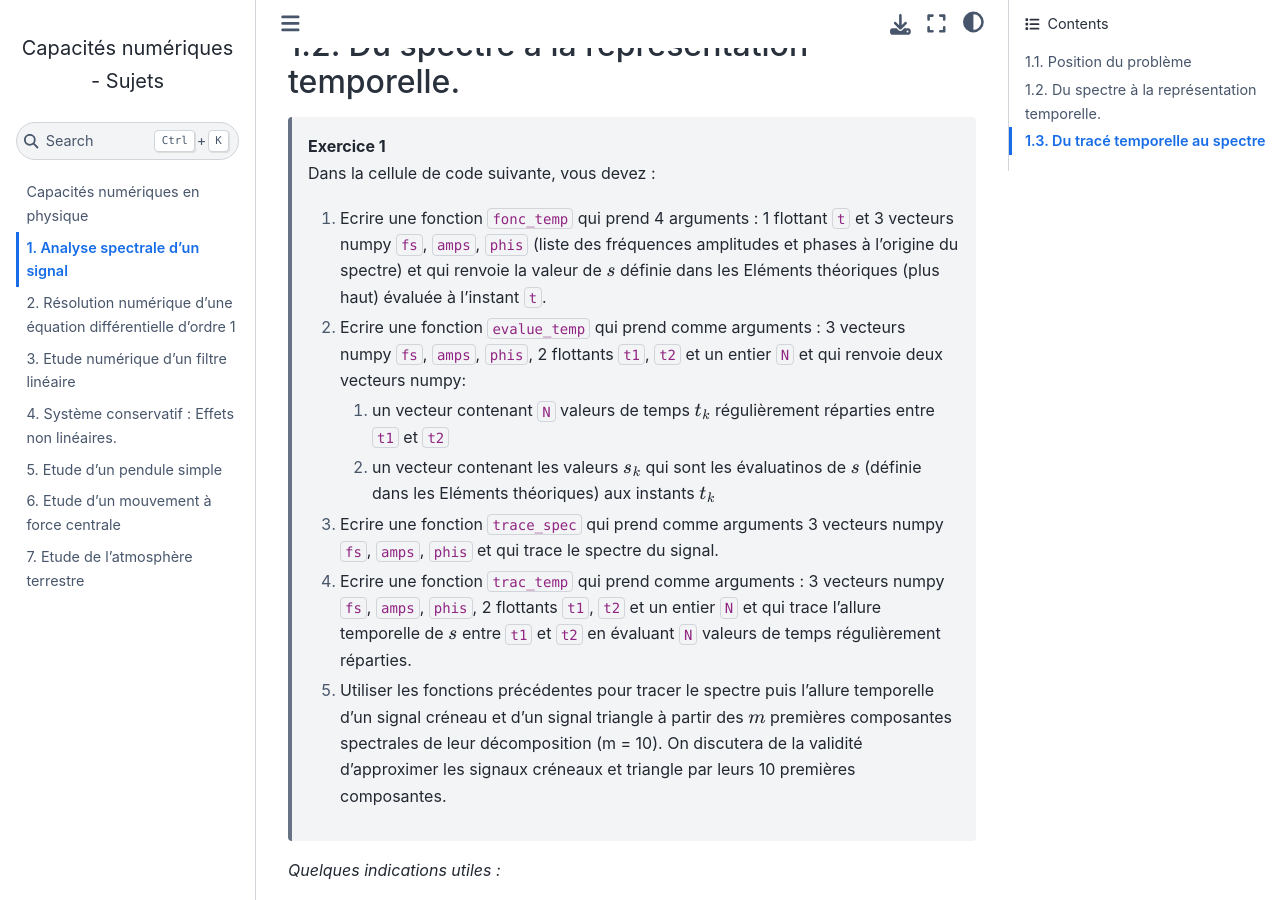
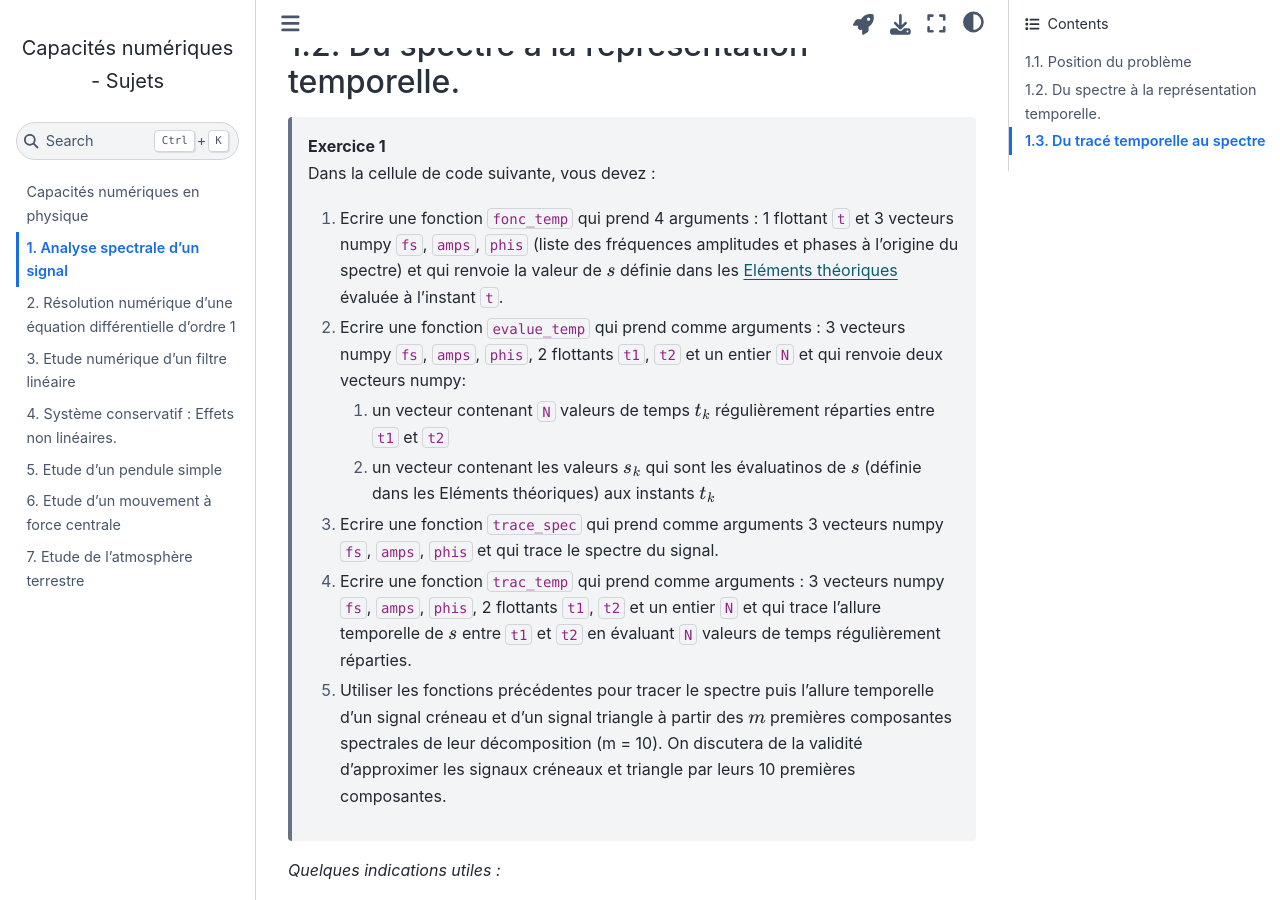
Before and after one commit to pcsi3physiquestan/capacites_numeriques_sources, a Jupyter Book: the page built from signal_fourier.md, in a window 1280 px wide and 900 px high, scrolled down 2442 px. Built offline with Jupyter Book 1.0.4 settings and Sphinx 7.4.7 and the Sphinx Book theme 1.1.4, drawn with Linux system fonts in a browser that asks for light colours; part of the change alters nothing that is shown.

```diff
--- a/_config.yml
+++ b/_config.yml
@@ -65,17 +65,18 @@ latex:
 
 #######################################################################################
 # Launch button settings
-# launch_buttons:
-#  notebook_interface        : classic  # The interface interactive links will activate ["classic", "jupyterlab"]
+launch_buttons:
+ notebook_interface        : classic  # The interface interactive links will activate ["classic", "jupyterlab"]
+ thebe                     : true  # Add a thebe button to pages (requires the repository to run on Binder)
+ colab_url                 : "https://colab.research.google.com" # The URL of Google Colab (https://colab.research.google.com)
 #  binderhub_url             : https://mybinder.org  # The URL of the BinderHub (e.g., https://mybinder.org)
 #  jupyterhub_url            : ""  # The URL of the JupyterHub (e.g., https://datahub.berkeley.edu)
-#  thebe                     : false  # Add a thebe button to pages (requires the repository to run on Binder)
-#  colab_url                 : "https://colab.research.google.com" # The URL of Google Colab (https://colab.research.google.com)
 
-# repository:
-#  url                       : https://github.com/pcsi3physiquestan/tp2_optique_sources  # The URL to your book's repository
-#  path_to_book              : ""  # A path to your book's folder, relative to the repository root.
-#  branch                    : master  # Which branch of the repository should be used when creating links
+repository:
+ url                       : https://github.com/pcsi3physiquestan/capacites_numeriques_source  # The URL to your book's repository
+ path_to_book              : ""  # A path to your book's folder, relative to the repository root.
+ branch                    : main  # Which branch of the repository should be used when creating links
+
 
 #######################################################################################
 # Advanced and power-user settings
--- a/signal_fourier.md
+++ b/signal_fourier.md
@@ -26,6 +26,7 @@ Dans cette séance, vous allez apprendre à :
 
 ## Position du problème
 
+(theoriques)=
 ### Eléments théoriques
 On rappelle que le __spectre__ d'un signal est sa décomposition en somme de sinusoïdes où l'on donne : la _fréquence_ ($f_i$), l'_amplitude_ $(A_i)$ et la _phase à l'origine_ ($\phi_i$) de chaque sinusoïde de la décomposition :
 
@@ -81,7 +82,7 @@ $$
 
 > __Exercice 1__
 > Dans la cellule de code suivante, vous devez :
-> 1. Ecrire une fonction `fonc_temp` qui prend 4 arguments : 1 flottant `t` et 3 vecteurs numpy `fs`, `amps`, `phis` (liste des fréquences amplitudes et phases à l'origine du spectre) et qui renvoie la valeur de $s$ définie dans les Eléments théoriques (plus haut) évaluée à l'instant `t`.
+> 1. Ecrire une fonction `fonc_temp` qui prend 4 arguments : 1 flottant `t` et 3 vecteurs numpy `fs`, `amps`, `phis` (liste des fréquences amplitudes et phases à l'origine du spectre) et qui renvoie la valeur de $s$ définie dans les [Eléments théoriques](theoriques) évaluée à l'instant `t`.
 > 2. Ecrire une fonction `evalue_temp` qui prend comme arguments : 3 vecteurs numpy `fs`, `amps`, `phis`, 2 flottants `t1`, `t2` et un entier `N` et qui renvoie deux vecteurs numpy:
 >    1. un vecteur contenant `N` valeurs de temps $t_k$ régulièrement réparties entre `t1` et `t2`
 >    2. un vecteur contenant les valeurs $s_k$ qui sont les évaluatinos de $s$ (définie dans les Eléments théoriques) aux instants $t_k$
```
